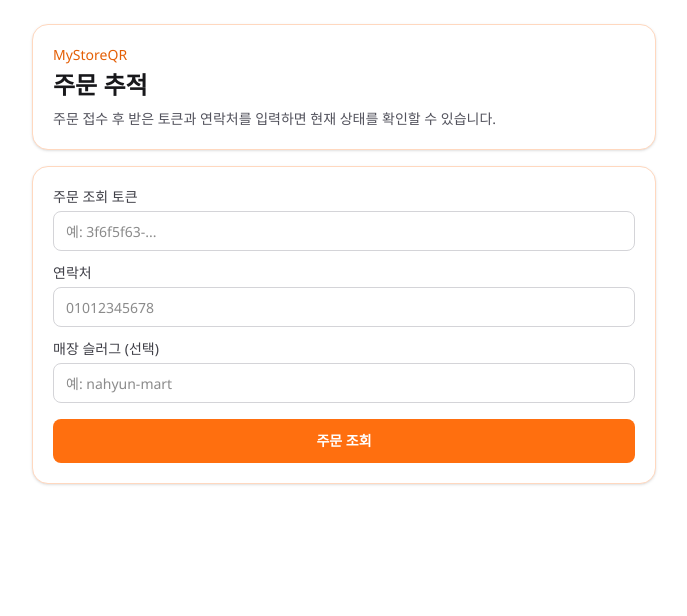
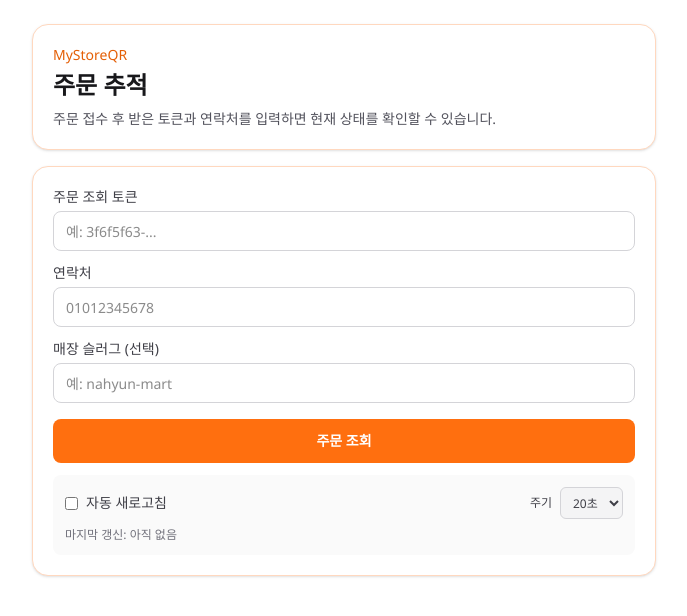
Before and after one commit to howbright/mystoreqr, a Next.js app: page /track in a window 1280 px wide. Shown: the top 616 px of the page, without its empty margins (296-983 px from the left). Built offline with nearby package versions, Linux system fonts and the light colour scheme.

Commit message:
feat: add auto-refresh controls to tracking page

```diff
--- a/src/app/track/track-client.tsx
+++ b/src/app/track/track-client.tsx
@@ -1,6 +1,6 @@
 "use client"
 
-import { useState } from "react"
+import { useCallback, useEffect, useState } from "react"
 
 import { formatKrw } from "@/lib/mystoreqr/format"
 import { orderStatusLabel, paymentStatusLabel, priceStatusLabel } from "@/lib/mystoreqr/status"
@@ -63,6 +63,10 @@ const dateFormatter = new Intl.DateTimeFormat("ko-KR", {
   timeStyle: "short",
 })
 
+const timeFormatter = new Intl.DateTimeFormat("ko-KR", {
+  timeStyle: "medium",
+})
+
 function formatDate(value: string) {
   return dateFormatter.format(new Date(value))
 }
@@ -78,13 +82,25 @@ export function TrackClient({
   const [customerPhone, setCustomerPhone] = useState(initialPhone)
   const [storeSlug, setStoreSlug] = useState(initialStoreSlug)
   const [isLoading, setIsLoading] = useState(false)
+  const [isAutoRefreshing, setIsAutoRefreshing] = useState(false)
+  const [autoRefreshEnabled, setAutoRefreshEnabled] = useState(false)
+  const [refreshIntervalSeconds, setRefreshIntervalSeconds] = useState(20)
   const [errorMessage, setErrorMessage] = useState<string | null>(null)
   const [order, setOrder] = useState<TrackingOrder | null>(initialOrder)
   const [bankInfo, setBankInfo] = useState<BankInfo | null>(initialBankInfo)
+  const [lastSyncedAt, setLastSyncedAt] = useState<number | null>(
+    initialOrder ? new Date(initialOrder.updated_at).getTime() : null
+  )
 
-  async function fetchTracking() {
+  const fetchTracking = useCallback(async (options?: { silent?: boolean }) => {
+    const silent = options?.silent ?? false
+    if (silent) {
+      setIsAutoRefreshing(true)
+    } else {
       setIsLoading(true)
       setErrorMessage(null)
+    }
+
     try {
       const response = await fetch("/api/public/tracking", {
         method: "POST",
@@ -103,14 +119,18 @@ export function TrackClient({
         | { order: TrackingOrder; bankInfo: BankInfo | null }
 
       if (!response.ok) {
+        if (!silent) {
           setOrder(null)
           setErrorMessage("error" in payload ? payload.error : "주문 조회에 실패했습니다.")
+        }
         return
       }
 
       if ("error" in payload) {
+        if (!silent) {
           setOrder(null)
           setErrorMessage(payload.error)
+        }
         return
       }
 
@@ -118,13 +138,36 @@ export function TrackClient({
       if (payload.bankInfo) {
         setBankInfo(payload.bankInfo)
       }
+      setLastSyncedAt(Date.now())
     } catch {
+      if (!silent) {
         setOrder(null)
         setErrorMessage("네트워크 오류가 발생했습니다. 잠시 후 다시 시도해 주세요.")
+      }
     } finally {
+      if (silent) {
+        setIsAutoRefreshing(false)
+      } else {
         setIsLoading(false)
       }
     }
+  }, [lookupToken, customerPhone, storeSlug])
+
+  useEffect(() => {
+    if (!autoRefreshEnabled) {
+      return
+    }
+
+    if (!lookupToken.trim() || !customerPhone.trim()) {
+      return
+    }
+
+    const timer = window.setInterval(() => {
+      void fetchTracking({ silent: true })
+    }, refreshIntervalSeconds * 1000)
+
+    return () => window.clearInterval(timer)
+  }, [autoRefreshEnabled, refreshIntervalSeconds, lookupToken, customerPhone, fetchTracking])
 
   return (
     <main className="mx-auto flex w-full max-w-2xl flex-col gap-4 px-4 py-6 md:px-6">
@@ -181,6 +224,37 @@ export function TrackClient({
         >
           {isLoading ? "조회 중..." : "주문 조회"}
         </button>
+
+        <div className="mt-3 rounded-lg bg-zinc-50 px-3 py-3 text-sm text-zinc-700">
+          <div className="flex flex-wrap items-center justify-between gap-2">
+            <label className="inline-flex items-center gap-2">
+              <input
+                type="checkbox"
+                checked={autoRefreshEnabled}
+                onChange={(event) => setAutoRefreshEnabled(event.target.checked)}
+              />
+              자동 새로고침
+            </label>
+            <label className="inline-flex items-center gap-2 text-xs">
+              주기
+              <select
+                value={refreshIntervalSeconds}
+                onChange={(event) => setRefreshIntervalSeconds(Number(event.target.value))}
+                disabled={!autoRefreshEnabled}
+                className="h-8 rounded-md border border-zinc-300 px-2 text-xs disabled:bg-zinc-100"
+              >
+                <option value={10}>10초</option>
+                <option value={20}>20초</option>
+                <option value={30}>30초</option>
+                <option value={60}>60초</option>
+              </select>
+            </label>
+          </div>
+          <p className="mt-2 text-xs text-zinc-500">
+            마지막 갱신: {lastSyncedAt ? timeFormatter.format(new Date(lastSyncedAt)) : "아직 없음"}
+            {isAutoRefreshing ? " · 자동 갱신 중..." : ""}
+          </p>
+        </div>
       </section>
 
       {order ? (
```
Lines whose indentation alone changed are shown as unchanged.
